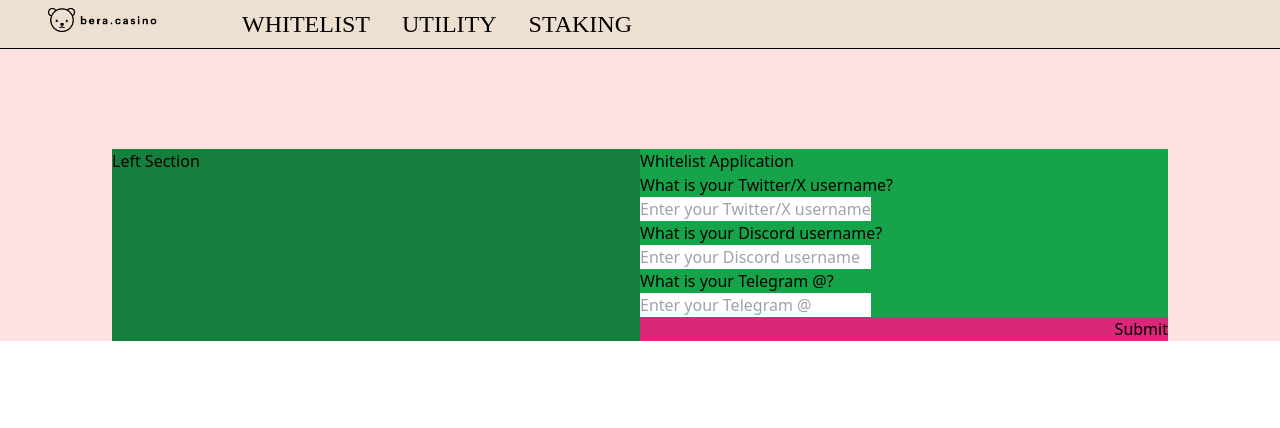
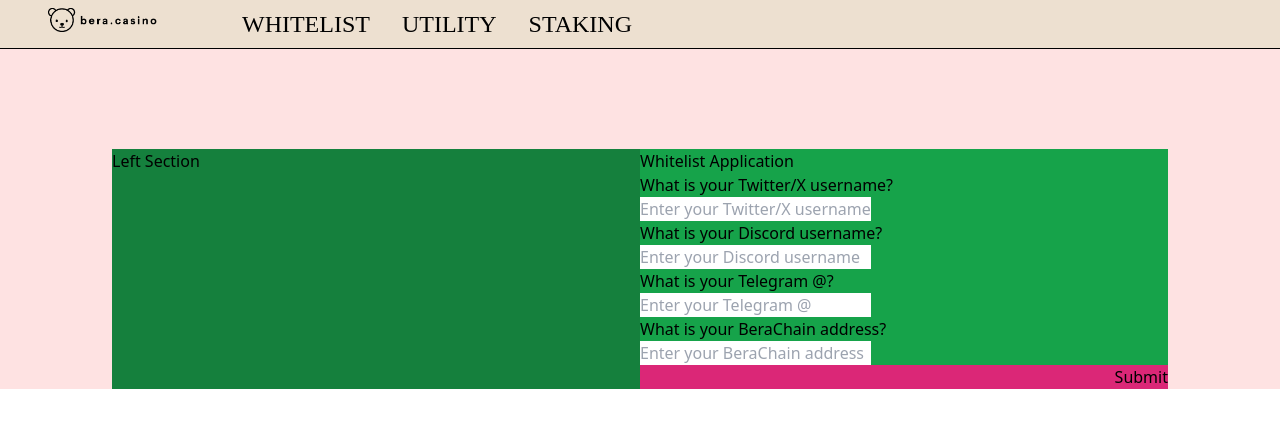
Before and after one commit to DvaeFroot/bera.casino-client, a Nuxt app: page / in a window 1280 px wide. Shown: the top 428 px of the page. Built offline with nearby package versions, Linux system fonts and the light colour scheme.

Commit message:
add: berachain address input field

```diff
--- a/components/Whitelist.vue
+++ b/components/Whitelist.vue
@@ -29,6 +29,14 @@
               <input type="text" placeholder="Enter your Telegram @">
             </div>
           </div>
+          <div>
+            <div>
+              What is your BeraChain address?
+            </div>
+            <div>
+              <input type="text" placeholder="Enter your BeraChain address">
+            </div>
+          </div>
         </div>
         <div class="flex flex-row-reverse">
           <button>Submit</button>
```
